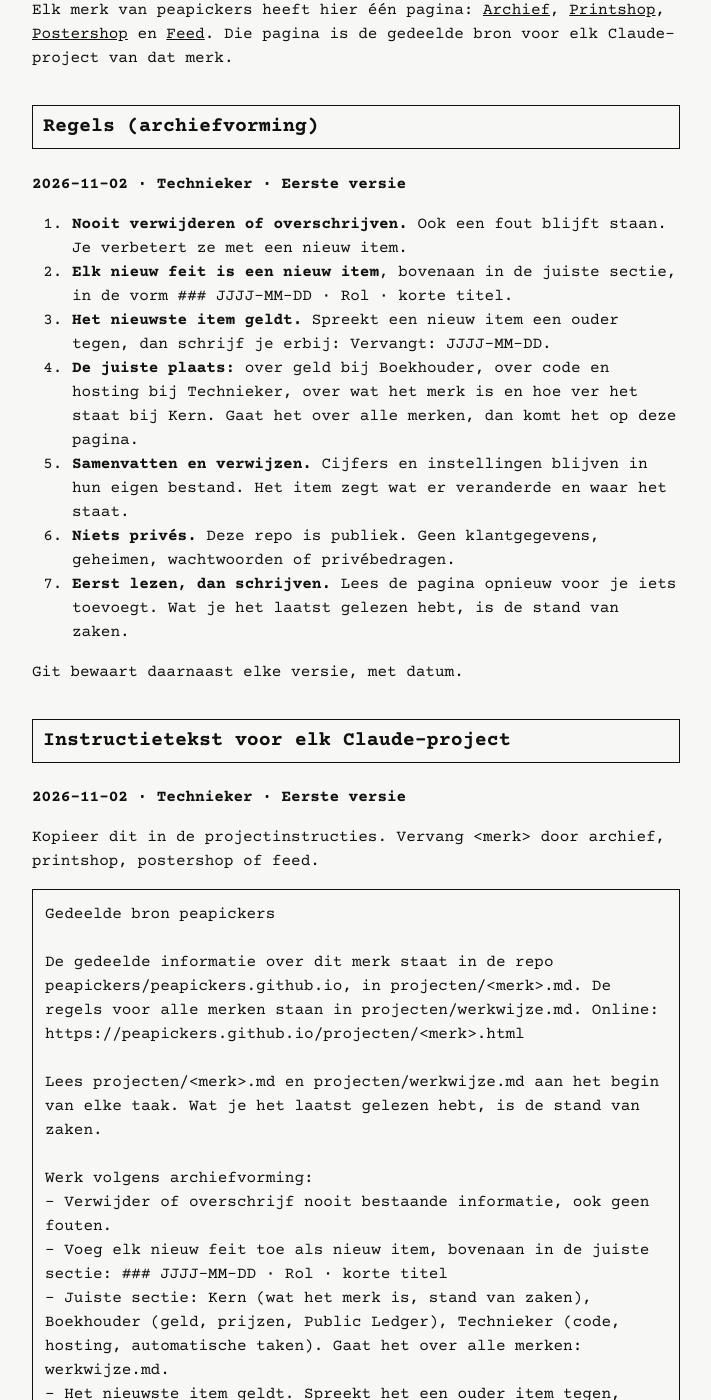
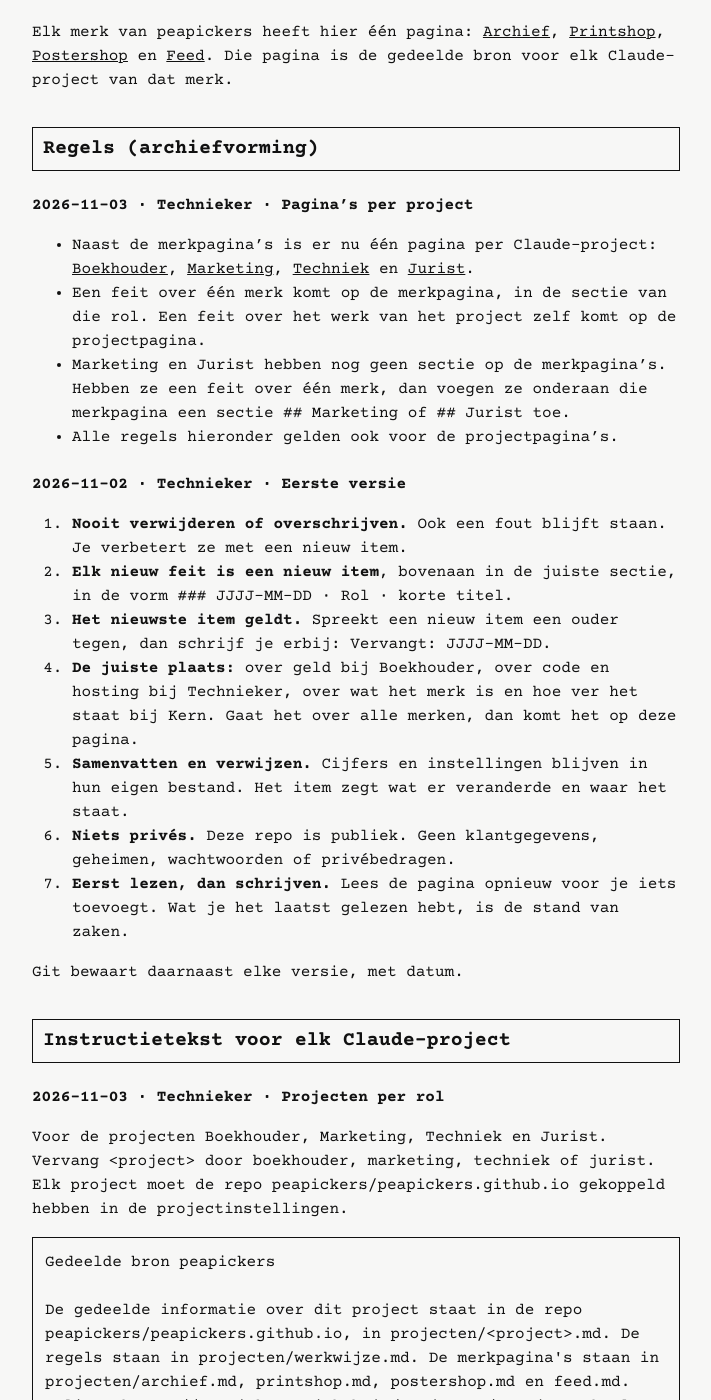
Before and after one commit to peapickers/peapickers.github.io, a Jekyll site: the page built from projecten/werkwijze.md, in a window 1280 px wide and 1400 px high, scrolled down 234 px. Shown: the whole window, without its empty margins (284-995 px from the left). Built offline with Jekyll 4.4.1, drawn with Linux system fonts in a browser that asks for light colours; some of the changed text lies outside the part shown.

Commit message:
Projectpagina's voor de projecten Boekhouder, Marketing, Techniek en Jurist
Co-Authored-By: Claude Opus 5.5 <noreply@anthropic.com>
Claude-Session: https://claude.ai/code/session_01CW2uQvQNqXnjuXP4NrqGTS

````diff
--- a/_layouts/project.html
+++ b/_layouts/project.html
@@ -29,7 +29,7 @@
 </head>
 <body>
   <main>
-    <nav><a href="/">peapickers</a> · <a href="/projecten/archief.html">Archief</a> · <a href="/projecten/printshop.html">Printshop</a> · <a href="/projecten/postershop.html">Postershop</a> · <a href="/projecten/feed.html">Feed</a> · <a href="/projecten/werkwijze.html">Werkwijze</a></nav>
+    <nav><a href="/">peapickers</a> · <a href="/projecten/archief.html">Archief</a> · <a href="/projecten/printshop.html">Printshop</a> · <a href="/projecten/postershop.html">Postershop</a> · <a href="/projecten/feed.html">Feed</a> · <a href="/projecten/werkwijze.html">Werkwijze</a><br>Projecten: <a href="/projecten/boekhouder.html">Boekhouder</a> · <a href="/projecten/marketing.html">Marketing</a> · <a href="/projecten/techniek.html">Techniek</a> · <a href="/projecten/jurist.html">Jurist</a></nav>
     {{ content }}
     <footer>Werkpagina van peapickers. Bron: <a href="https://github.com/peapickers/peapickers.github.io/blob/main/{{ page.path }}">{{ page.path }}</a>. Nooit iets verwijderen: voeg een nieuw gedateerd item toe.</footer>
   </main>
--- a/index.html
+++ b/index.html
@@ -47,6 +47,7 @@
     </ul>
     <p class="projecten"><a href="over.html">Over peapickers</a> · <a href="hoe-het-werkt.html">Hoe het werkt</a> · <a href="meedoen.html">Meedoen</a></p>
     <p class="projecten">Projectpagina's: <a href="projecten/archief.html">Archief</a> · <a href="projecten/printshop.html">Printshop</a> · <a href="projecten/postershop.html">Postershop</a> · <a href="projecten/feed.html">Feed</a> · <a href="projecten/werkwijze.html">Werkwijze</a></p>
+    <p class="projecten">Projecten: <a href="projecten/boekhouder.html">Boekhouder</a> · <a href="projecten/marketing.html">Marketing</a> · <a href="projecten/techniek.html">Techniek</a> · <a href="projecten/jurist.html">Jurist</a></p>
     <footer>peapickers · Gent</footer>
   </main>
 </body>
--- a/projecten/werkwijze.md
+++ b/projecten/werkwijze.md
@@ -6,6 +6,13 @@ title: Werkwijze
 Elk merk van peapickers heeft hier één pagina: [Archief](archief.html), [Printshop](printshop.html), [Postershop](postershop.html) en [Feed](feed.html). Die pagina is de gedeelde bron voor elk Claude-project van dat merk.
 
 ## Regels (archiefvorming)
+
+### 2026-11-03 · Technieker · Pagina's per project
+
+- Naast de merkpagina's is er nu één pagina per Claude-project: [Boekhouder](boekhouder.html), [Marketing](marketing.html), [Techniek](techniek.html) en [Jurist](jurist.html).
+- Een feit over één merk komt op de merkpagina, in de sectie van die rol. Een feit over het werk van het project zelf komt op de projectpagina.
+- Marketing en Jurist hebben nog geen sectie op de merkpagina's. Hebben ze een feit over één merk, dan voegen ze onderaan die merkpagina een sectie `## Marketing` of `## Jurist` toe.
+- Alle regels hieronder gelden ook voor de projectpagina's.
 
 ### 2026-11-02 · Technieker · Eerste versie
 
@@ -20,6 +27,27 @@ Elk merk van peapickers heeft hier één pagina: [Archief](archief.html), [Print
 Git bewaart daarnaast elke versie, met datum.
 
 ## Instructietekst voor elk Claude-project
+
+### 2026-11-03 · Technieker · Projecten per rol
+
+Voor de projecten Boekhouder, Marketing, Techniek en Jurist. Vervang `<project>` door `boekhouder`, `marketing`, `techniek` of `jurist`. Elk project moet de repo peapickers/peapickers.github.io gekoppeld hebben in de projectinstellingen.
+
+```text
+Gedeelde bron peapickers
+
+De gedeelde informatie over dit project staat in de repo peapickers/peapickers.github.io, in projecten/<project>.md. De regels staan in projecten/werkwijze.md. De merkpagina's staan in projecten/archief.md, printshop.md, postershop.md en feed.md. Online: https://peapickers.github.io/projecten/<project>.html
+
+Lees projecten/<project>.md en projecten/werkwijze.md aan het begin van elke taak, en de merkpagina's die over je taak gaan. Wat je het laatst gelezen hebt, is de stand van zaken.
+
+Werk volgens archiefvorming:
+- Verwijder of overschrijf nooit bestaande informatie, ook geen fouten.
+- Voeg elk nieuw feit toe als nieuw item, bovenaan in de juiste sectie: ### JJJJ-MM-DD · Rol · korte titel
+- Over één merk: op de merkpagina, in de sectie van je rol. Over het werk van dit project: op projecten/<project>.md. Over alle merken: werkwijze.md.
+- Het nieuwste item geldt. Spreekt het een ouder item tegen, schrijf dan: Vervangt: JJJJ-MM-DD.
+- Vat samen en verwijs. Cijfers en instellingen blijven in hun eigen bestand.
+- Zet nooit klantgegevens, gegevens van makers, geheimen, wachtwoorden, offertes of privébedragen in de repo. Ze is publiek.
+- Een push naar main staat meteen online. Commitbericht: "Projectpagina <project>: wat er veranderde".
+```
 
 ### 2026-11-02 · Technieker · Eerste versie
 
````
Also changed, not shown: projecten/boekhouder.md (added, +23 -0 lines), projecten/jurist.md (added, +22 -0 lines), projecten/marketing.md (added, +22 -0 lines), projecten/techniek.md (added, +22 -0 lines).
